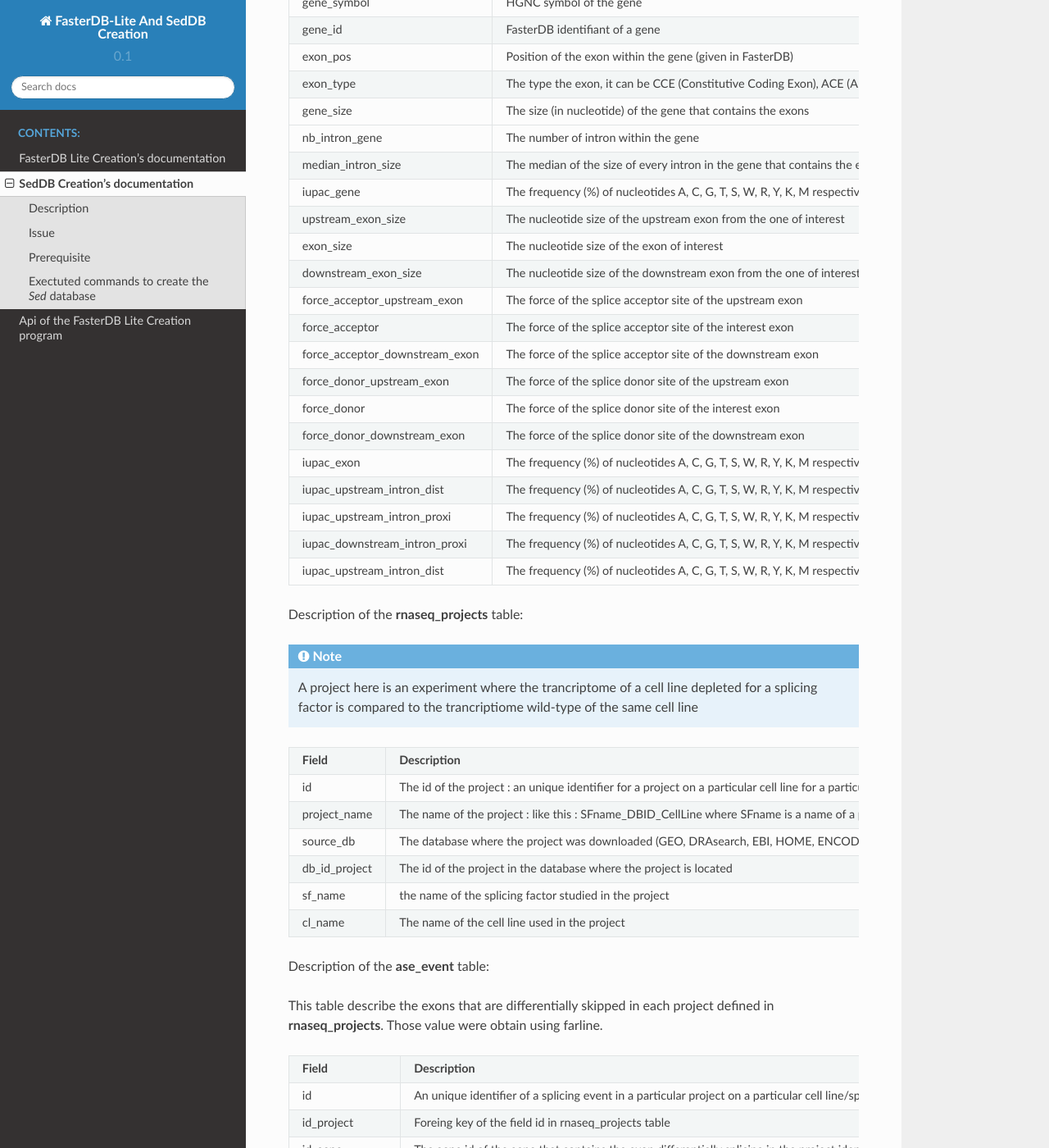
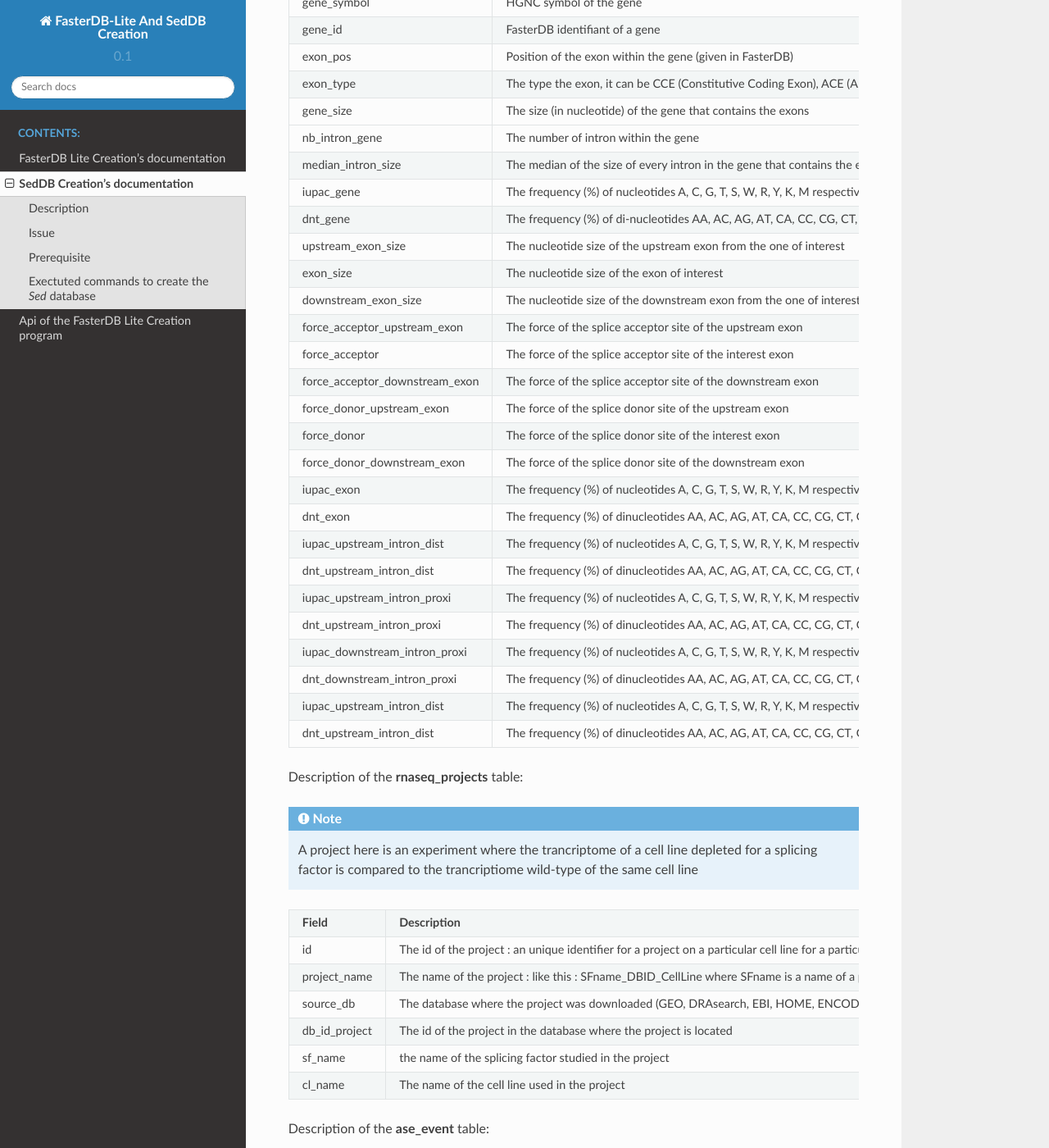
Before and after one commit to LBMC/Lemaire_et_al_2019, a Sphinx documentation site: the page built from Database_creator/doc/source/sed.rst, in a window 1280 px wide and 1400 px high, scrolled down 1249 px. Shown: the whole window at 82% size. Built offline with Sphinx 7.4.7 and the Read the Docs theme 2.0.0, drawn with Linux system fonts in a browser that asks for light colours.

Commit message:
doc/source/sed.rst - update the doc

```diff
--- a/Database_creator/doc/source/sed.rst
+++ b/Database_creator/doc/source/sed.rst
@@ -37,6 +37,8 @@ Here is described every field in the table sed:
 +-------------------------------------+----------------------------------------------------------------------------------------------------------------------------------------------------------------------+
 |          iupac_gene                 | The frequency (%) of nucleotides A, C, G, T, S, W, R, Y, K, M respectively within the gene that contains the exon of interest                                        |
 +-------------------------------------+----------------------------------------------------------------------------------------------------------------------------------------------------------------------+
+|          dnt_gene                   | The frequency (%) of di-nucleotides  AA, AC, AG, AT, CA, CC, CG, CT, GA, GC, GG, GT, TA, TC, TG, TT respectively within the gene that contains the exon of interest  |
++-------------------------------------+----------------------------------------------------------------------------------------------------------------------------------------------------------------------+
 |     upstream_exon_size              | The nucleotide size of the upstream exon from the one of interest                                                                                                    |
 +-------------------------------------+----------------------------------------------------------------------------------------------------------------------------------------------------------------------+
 |         exon_size                   | The nucleotide size of the exon of interest                                                                                                                          |
@@ -57,13 +59,23 @@ Here is described every field in the table sed:
 +-------------------------------------+----------------------------------------------------------------------------------------------------------------------------------------------------------------------+
 |          iupac_exon                 | The frequency (%) of nucleotides A, C, G, T, S, W, R, Y, K, M respectively within the exon of interest                                                               |
 +-------------------------------------+----------------------------------------------------------------------------------------------------------------------------------------------------------------------+
+|          dnt_exon                   | The frequency (%) of dinucleotides  AA, AC, AG, AT, CA, CC, CG, CT, GA, GC, GG, GT, TA, TC, TG, TT respectively within the exon of interest                          |
++-------------------------------------+----------------------------------------------------------------------------------------------------------------------------------------------------------------------+
 |  iupac_upstream_intron_dist         | The frequency (%) of nucleotides A, C, G, T, S, W, R, Y, K, M respectively within the region [-100,-26] of the upstream intron                                       |
++-------------------------------------+----------------------------------------------------------------------------------------------------------------------------------------------------------------------+
+| dnt_upstream_intron_dist            | The frequency (%) of dinucleotides AA, AC, AG, AT, CA, CC, CG, CT, GA, GC, GG, GT, TA, TC, TG, TT respectively within the region [-100,-26] of the upstream intron   |
 +-------------------------------------+----------------------------------------------------------------------------------------------------------------------------------------------------------------------+
 |  iupac_upstream_intron_proxi        | The frequency (%) of nucleotides A, C, G, T, S, W, R, Y, K, M respectively within the region [-25,-1] of the upstream intron (0 is the first nucleotide of the exon) |
 +-------------------------------------+----------------------------------------------------------------------------------------------------------------------------------------------------------------------+
+|  dnt_upstream_intron_proxi          | The frequency (%) of dinucleotides AA, AC, AG, AT, CA, CC, CG, CT, GA, GC, GG, GT, TA, TC, TG, TT respectively within the region [-25,-1] of the upstream intron     |
++-------------------------------------+----------------------------------------------------------------------------------------------------------------------------------------------------------------------+
 |  iupac_downstream_intron_proxi      | The frequency (%) of nucleotides A, C, G, T, S, W, R, Y, K, M respectively within the region [1,25] of the downstream intron (0 is the last nucleotide of the exon)  |
 +-------------------------------------+----------------------------------------------------------------------------------------------------------------------------------------------------------------------+
+|  dnt_downstream_intron_proxi        | The frequency (%) of dinucleotides AA, AC, AG, AT, CA, CC, CG, CT, GA, GC, GG, GT, TA, TC, TG, TT respectively within the region [1,25] of the downstream intron     |
++-------------------------------------+----------------------------------------------------------------------------------------------------------------------------------------------------------------------+
 |  iupac_upstream_intron_dist         | The frequency (%) of nucleotides A, C, G, T, S, W, R, Y, K, M respectively within the region [26;100] of the downstream intron                                       |
++-------------------------------------+----------------------------------------------------------------------------------------------------------------------------------------------------------------------+
+|  dnt_upstream_intron_dist           | The frequency (%) of dinucleotides AA, AC, AG, AT, CA, CC, CG, CT, GA, GC, GG, GT, TA, TC, TG, TT respectively within the region [26;100] of the downstream intron   |
 +-------------------------------------+----------------------------------------------------------------------------------------------------------------------------------------------------------------------+
 
 
```
